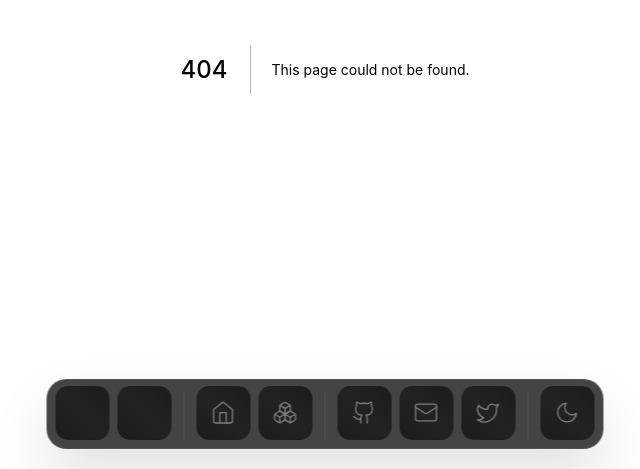
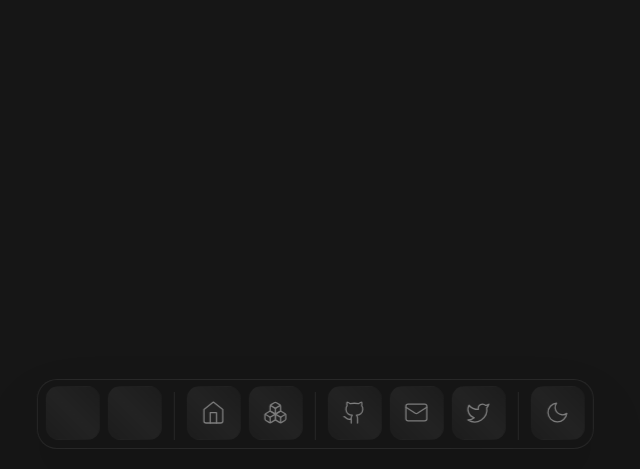
Before and after one commit to VladCuciureanu/Portfolio, a Next.js app: page /projects in a window 1280 px wide. Before the commit this address had no page. Shown: the part 331-800 px from the top of the page, without its empty margins (315-955 px from the left). Built offline with nearby package versions, Linux system fonts and the light colour scheme.

Commit message:
:lipstick: Scooched dock over a bit to compensate for page balance

```diff
--- a/src/pages/index.tsx
+++ b/src/pages/index.tsx
@@ -48,10 +48,10 @@ export default function Home() {
           <Emphasis>{`'What?!'`}</Emphasis>
           {`... Just kidding!`}
         </Text>
-        <Text style={{ paddingRight: "25px" }}>
+        <Text>
           {`
           Passionate about building polished software and web products. Working
-          carefully and methodically. Mindfully spending my time and attention
+          methodically and carefully. Mindfully spending my time and attention
           so that I can produce quality work and feel productive. In pursuit of
           aiding towards the betterment of humanity.
           `}
--- /dev/null
+++ b/src/pages/projects/index.tsx
@@ -0,0 +1,3 @@
+export default function Projects() {
+
+}
--- a/src/ui/index/styles.tsx
+++ b/src/ui/index/styles.tsx
@@ -44,7 +44,7 @@ const Emphasis = styled.span`
 `
 
 const Svg = styled.svg`
-  width: 95%;
+  width: 77%;
   height: 16px;
   stroke: var(--colors-gray6);
   margin-top: 1rem;
--- a/src/ui/shared/footer/dock/styles.ts
+++ b/src/ui/shared/footer/dock/styles.ts
@@ -20,7 +20,7 @@ const Container = styled(motion.div)`
   position: fixed;
   left: 50%;
   bottom: 20px;
-  transform: translate(-50%, 0);
+  transform: translate(-51.75%, 0);
 `
 
 const Divider = styled.div`
```
